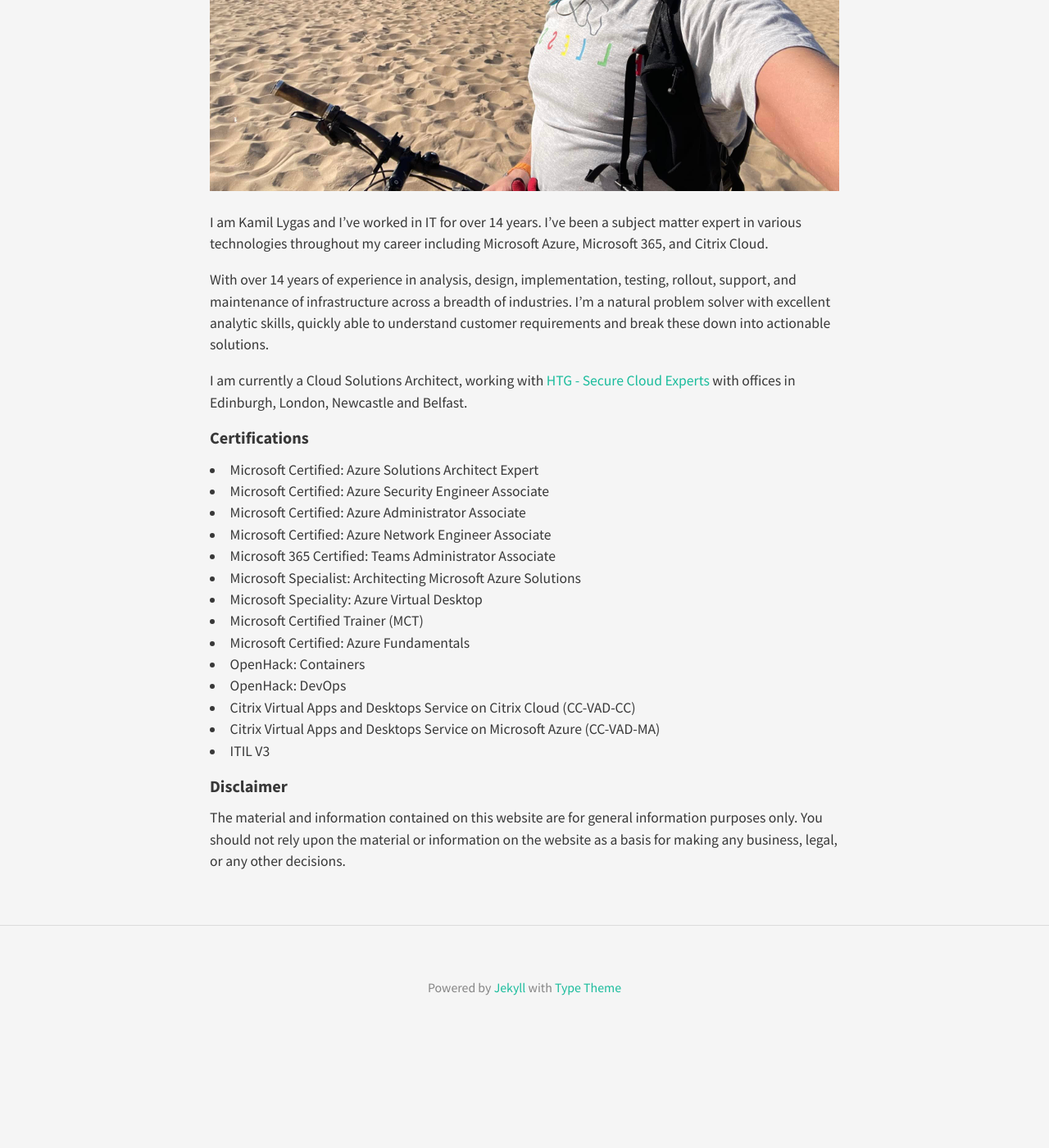
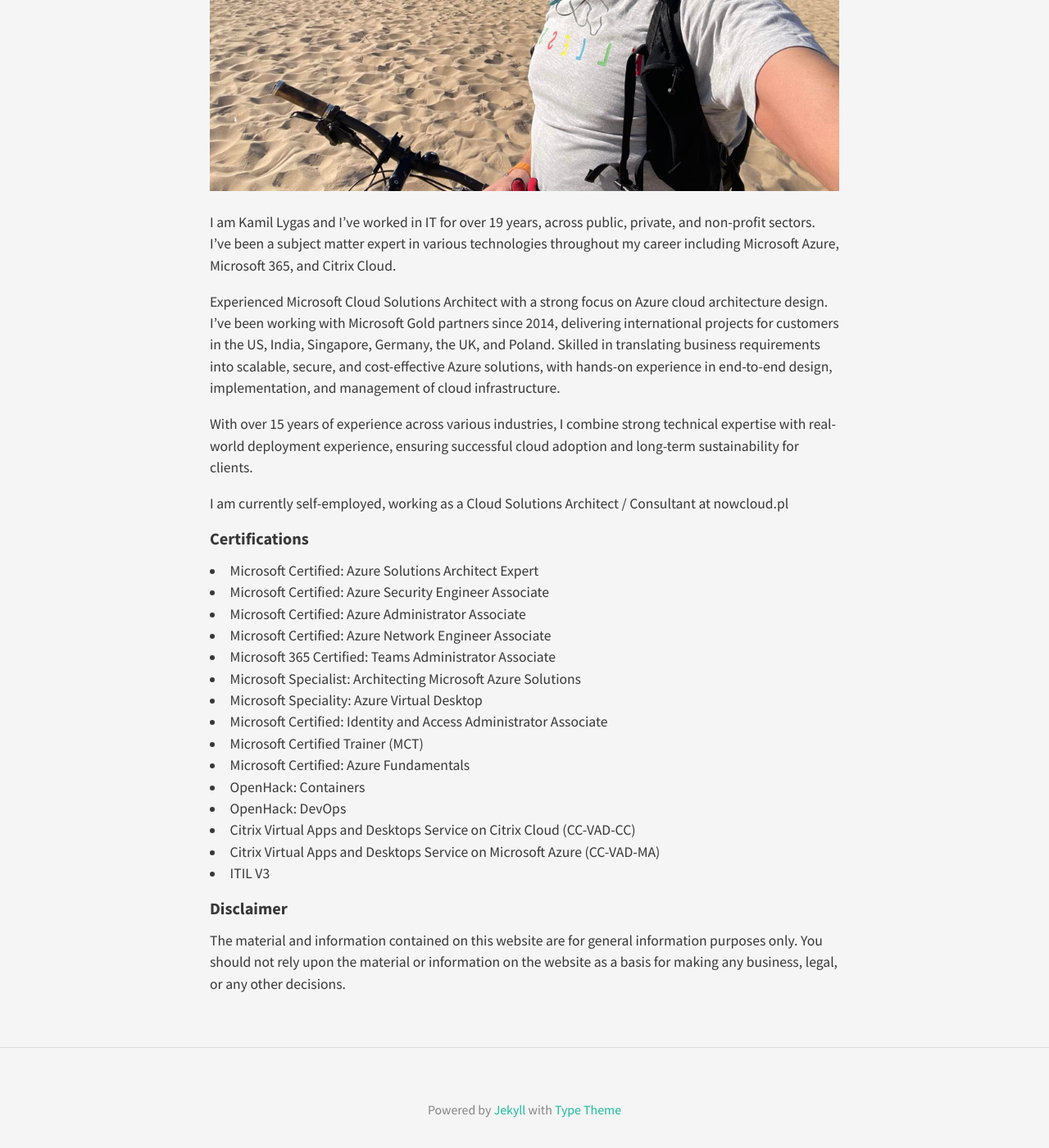
Before and after one commit to czujto/nowcloud, a Jekyll site: the page built from about.md, in a window 1280 px wide and 1400 px high, scrolled down 616 px. Shown: the whole window at 82% size. Built offline with Jekyll 4.4.1, drawn with Linux system fonts in a browser that asks for light colours; nearby versions of some CDN libraries; before the commit the page ends 1896 px from its top, so only the background shows below that.

Commit message:
Update about.md

```diff
--- a/about.md
+++ b/about.md
@@ -7,11 +7,13 @@ order: 2
 ![czujto](/assets/img/avatar1.jpg)
 
 
-I am Kamil Lygas and I’ve worked in IT for over 14 years. I’ve been a subject matter expert in various technologies throughout my career including Microsoft Azure, Microsoft 365, and Citrix Cloud.
+I am Kamil Lygas and I’ve worked in IT for over 19 years, across public, private, and non-profit sectors. I’ve been a subject matter expert in various technologies throughout my career including Microsoft Azure, Microsoft 365, and Citrix Cloud.
 
-With over 14 years of experience in analysis, design, implementation, testing, rollout, support, and maintenance of infrastructure across a breadth of industries. I’m a natural problem solver with excellent analytic skills, quickly able to understand customer requirements and break these down into actionable solutions.
+Experienced Microsoft Cloud Solutions Architect with a strong focus on Azure cloud architecture design. I've been working with Microsoft Gold partners since 2014, delivering international projects for customers in the US, India, Singapore, Germany, the UK, and Poland. Skilled in translating business requirements into scalable, secure, and cost-effective Azure solutions, with hands-on experience in end-to-end design, implementation, and management of cloud infrastructure.
 
-I am currently a Cloud Solutions Architect, working with [HTG - Secure Cloud Experts](https://htg.co.uk "HTG - Secure Cloud Experts") with offices in Edinburgh, London, Newcastle and Belfast.
+With over 15 years of experience across various industries, I combine strong technical expertise with real-world deployment experience, ensuring successful cloud adoption and long-term sustainability for clients.
+
+I am currently self-employed, working as a Cloud Solutions Architect / Consultant at nowcloud.pl
 
 #### Certifications ####
 - Microsoft Certified: Azure Solutions Architect Expert
@@ -21,6 +23,7 @@ I am currently a Cloud Solutions Architect, working with [HTG - Secure Cloud Exp
 - Microsoft 365 Certified: Teams Administrator Associate
 - Microsoft Specialist: Architecting Microsoft Azure Solutions
 - Microsoft Speciality: Azure Virtual Desktop
+- Microsoft Certified: Identity and Access Administrator Associate
 - Microsoft Certified Trainer (MCT)
 - Microsoft Certified: Azure Fundamentals
 - OpenHack: Containers
```
